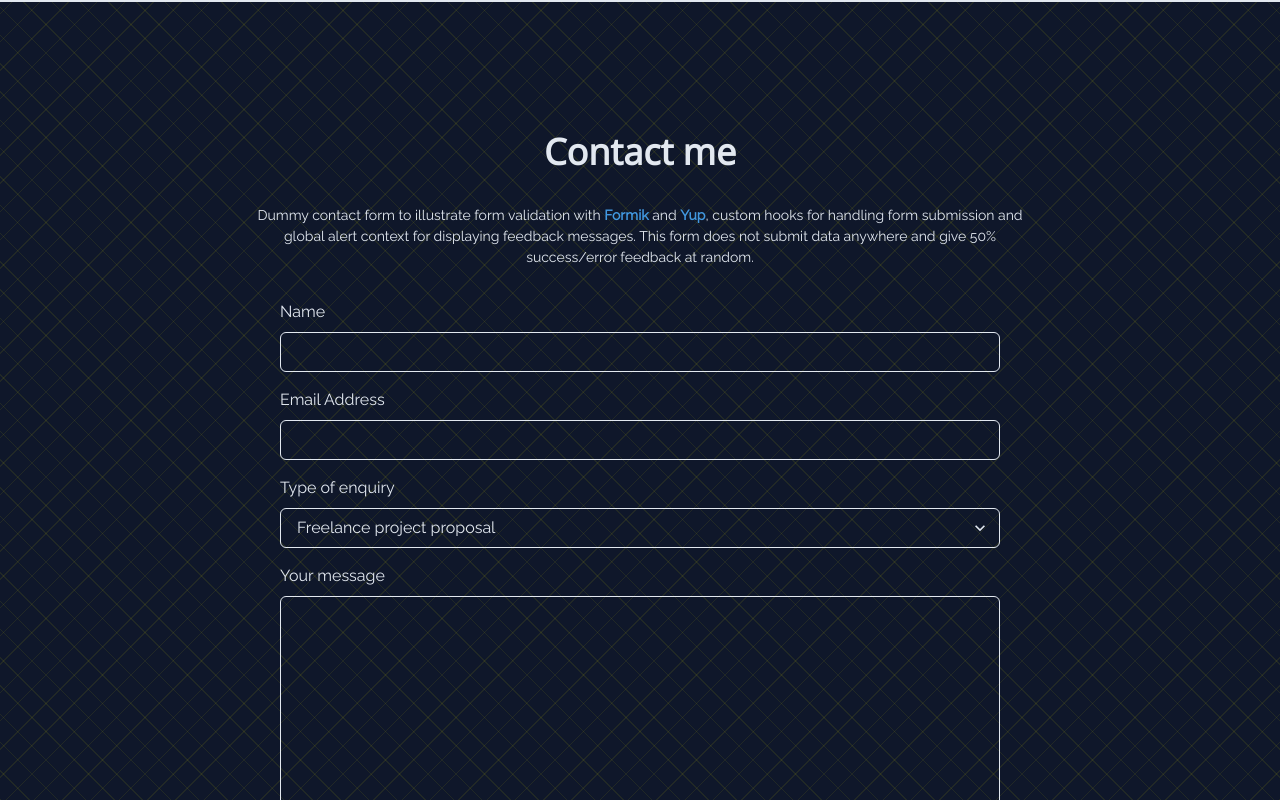
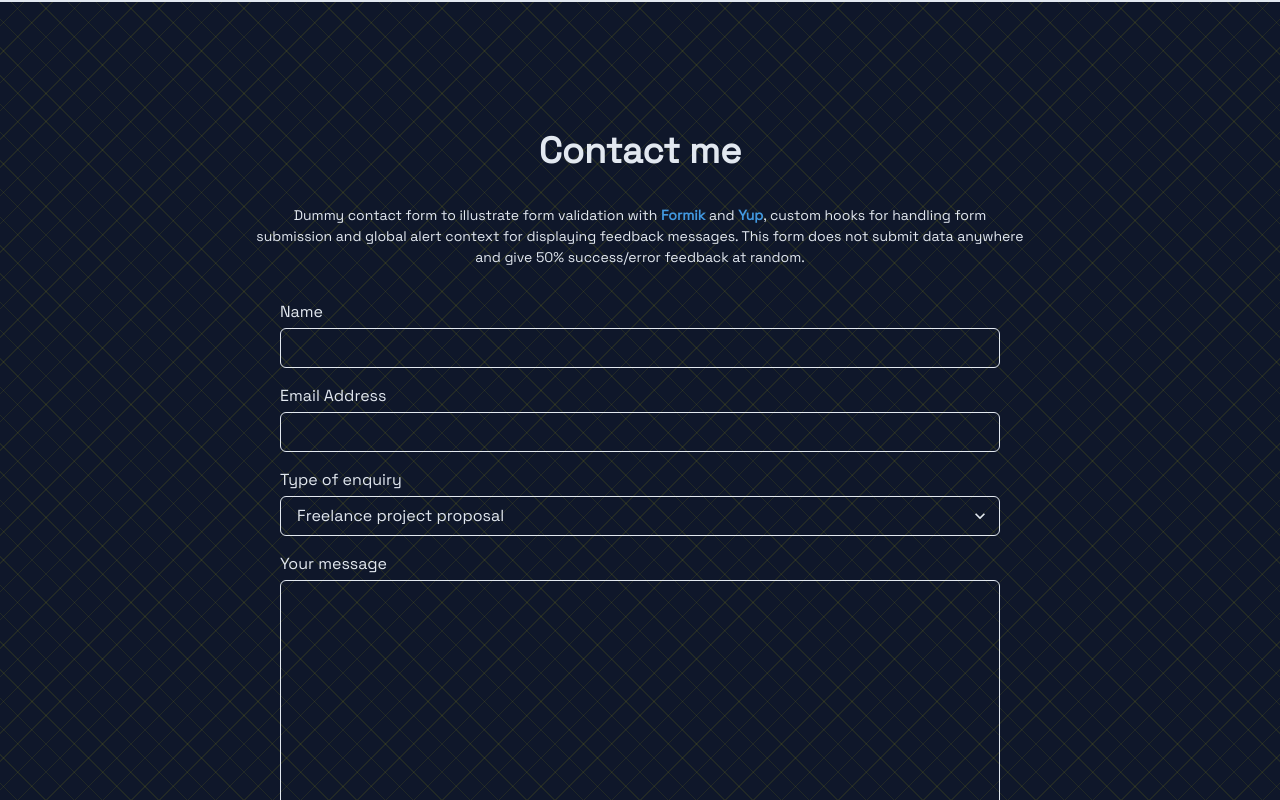
Before and after one commit to rhainne/portfolio-react-vercel, a React (Create React App) app: page / in a window 1280 px wide. Shown: the part 2086-2886 px from the top of the page. Built offline with nearby package versions, Linux system fonts and the light colour scheme; no server answers.

Commit message:
Styling and font improvements

```diff
--- a/public/index.html
+++ b/public/index.html
@@ -24,6 +24,10 @@
       work correctly both with client-side routing and a non-root public URL.
       Learn how to configure a non-root public URL by running `npm run build`.
     -->
+    <link rel="preconnect" href="https://fonts.googleapis.com" />
+    <link rel="preconnect" href="https://fonts.gstatic.com" crossorigin />
+    <link href="https://fonts.googleapis.com/css2?family=Inter&display=swap" rel="stylesheet" />
+    <link href="https://fonts.googleapis.com/css2?family=Space+Grotesk&display=swap" rel="stylesheet" />
     <title>Adrián García</title>
   </head>
   <body>
--- a/src/components/Header.js
+++ b/src/components/Header.js
@@ -116,7 +116,6 @@
               <HStack
                 spacing={[2, 5, 5]}
                 fontSize={[11, 15, 15]}
-                fontFamily="mono"
                 fontWeight={300}
               >
                 <a href="" onClick={handleClick("projects")}>Projects</a>
@@ -130,7 +129,6 @@
               <HStack
                 spacing={[2, 5, 5]}
                 fontSize={[11, 15, 15]}
-                fontFamily="mono"
                 fontWeight={300}
               >
                 <Link to="/">Home</Link>
--- a/src/components/Home/LandingSection.js
+++ b/src/components/Home/LandingSection.js
@@ -34,14 +34,13 @@
   >
     <VStack>
       <Avatar name="adri" size="2xl" src={profileImageSrc} />
-      <Heading size="sm" pb={10} fontFamily="mono">
+      <Heading size="sm" pb={10}>
         {greeting}
       </Heading>
       <Heading
         size={"sm"}
         textAlign={"center"}
         maxW={"700px"}
-        fontFamily="mono"
         fontWeight={400}
       >
         {bio1}
--- a/src/components/Products/CreateProduct.js
+++ b/src/components/Products/CreateProduct.js
@@ -65,7 +65,7 @@
         Create Product
       </Heading>
       <Box
-        p={6}
+        p={2}
         rounded="md"
         w="100%"
         minW={{ base: "280px", sm: "340px", md: "400px" }}
--- a/src/components/Products/DeleteProduct.js
+++ b/src/components/Products/DeleteProduct.js
@@ -51,7 +51,7 @@
         Delete Product
       </Heading>
       <Box
-        p={6}
+        p={2}
         rounded="md"
         w="100%"
         minW={{ base: "280px", sm: "340px", md: "400px" }}
--- a/src/components/Products/ProductsCRUD.js
+++ b/src/components/Products/ProductsCRUD.js
@@ -7,7 +7,12 @@
 
 function ProductsCRUD() {
   return (
-    <HStack minW="480px" w="100%" alignItems={"flex-start"}>
+    <HStack
+      minW="480px"
+      w="100%"
+      alignItems={"flex-start"}
+      spacing={8}
+    >
       <CreateProduct />
       <DeleteProduct />
     </HStack>
--- a/src/theme/theme.js
+++ b/src/theme/theme.js
@@ -1,11 +1,33 @@
-import { extendTheme } from '@chakra-ui/react'
+import { background, extendTheme, Kbd } from '@chakra-ui/react'
 import "@fontsource/open-sans";
 import '@fontsource/raleway'
 
 const theme = extendTheme({
+  // fonts: {
+  //   heading: `'Open Sans', sans-serif`,
+  //   body: `'Raleway', sans-serif`,
+  // },
   fonts: {
-    heading: `'Open Sans', sans-serif`,
-    body: `'Raleway', sans-serif`,
+    heading: `'Space Grotesk', sans-serif`,
+    body: `'Space Grotesk', sans-serif`,
+  },
+  components: {
+    FormLabel: {
+      baseStyle: {
+        mb: 1,
+      },
+    },
+    Kbd: {
+      baseStyle: {
+        fontSize: 'xs',
+        color: 'gray.600',
+        border: '1px solid',
+        borderRadius: '4px',
+        background: 'transparent',
+        px: 1,
+        py: 0.25,
+      },
+    },
   },
 })
 
```
